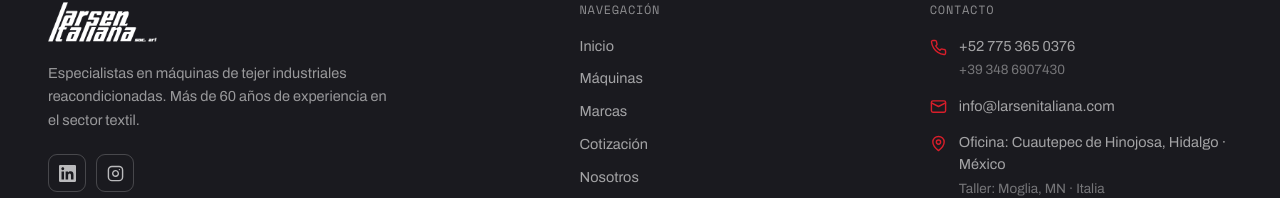
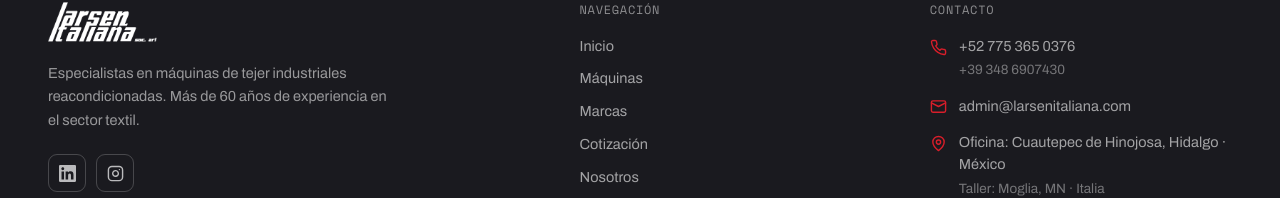
Before and after one commit to EmilioPG13/Larsen-WebPage, a React (Vite) app: page /nosotros in a window 1280 px wide. Shown: the part 3190-3388 px from the top of the page. Built offline with nearby package versions, Linux system fonts and the light colour scheme; no server answers.

Commit message:
fix(nap): use admin@larsenitaliana.com as the contact email
Replaces the last info@ references across the schema.org block, the
footer, the quote page and the PDF spec sheet, matching the mailbox
already used by leads.ts and the admin login.

```diff
--- a/index.html
+++ b/index.html
@@ -50,7 +50,7 @@
       "logo": "https://larsenitaliana.com/images/logo/larsen-logo-1.png",
       "image": "https://larsenitaliana.com/images/machines/ARIES3.png",
       "foundingDate": "1964",
-      "email": "info@larsenitaliana.com",
+      "email": "admin@larsenitaliana.com",
       "telephone": "+52-775-365-0376",
       "priceRange": "$$",
       "areaServed": ["MX", "Latin America"],
@@ -84,7 +84,7 @@
         "@type": "ContactPoint",
         "telephone": "+52-775-365-0376",
         "contactType": "sales",
-        "email": "info@larsenitaliana.com",
+        "email": "admin@larsenitaliana.com",
         "availableLanguage": ["Spanish", "English", "Italian"]
       }
     }
--- a/src/components/Footer.tsx
+++ b/src/components/Footer.tsx
@@ -78,9 +78,9 @@ const Footer = () => {
                 <span className="text-white/40 text-[13.5px]">+39 348 6907430</span>
               </span>
             </a>
-            <a href="mailto:info@larsenitaliana.com" className="flex items-center gap-3 transition-colors duration-200 hover:text-white">
+            <a href="mailto:admin@larsenitaliana.com" className="flex items-center gap-3 transition-colors duration-200 hover:text-white">
               <Mail size={17} className="shrink-0 text-larsen-red" />
-              <span>info@larsenitaliana.com</span>
+              <span>admin@larsenitaliana.com</span>
             </a>
             <div className="flex items-start gap-3">
               <MapPin size={17} className="shrink-0 mt-[3px] text-larsen-red" />
--- a/src/pages/QuotePage.tsx
+++ b/src/pages/QuotePage.tsx
@@ -146,7 +146,7 @@ const QuotePage = () => {
               </div>
               <div className="flex items-center gap-3.5">
                 <span className="font-mono text-[11px] text-faint w-[54px]">EMAIL</span>
-                <span className="text-[15px] text-ink">info@larsenitaliana.com</span>
+                <span className="text-[15px] text-ink">admin@larsenitaliana.com</span>
               </div>
               <div className="flex items-start gap-3.5">
                 <span className="font-mono text-[11px] text-faint w-[54px] mt-0.5">MX</span>
--- a/src/services/specSheet.ts
+++ b/src/services/specSheet.ts
@@ -112,7 +112,7 @@ export async function downloadSpecSheet(machine: Machine, lang: Lang): Promise<v
   doc.line(margin, footY - 16, pageW - margin, footY - 16);
   doc.setFontSize(9);
   doc.setTextColor(...muted);
-  doc.text('info@larsenitaliana.com  ·  +52 775 365 0376  ·  larsenitaliana.com', margin, footY);
+  doc.text('admin@larsenitaliana.com  ·  +52 775 365 0376  ·  larsenitaliana.com', margin, footY);
 
   const safeName = machine.name.replace(/[^\w.-]+/g, '_');
   doc.save(`Larsen_${safeName}.pdf`);
```
